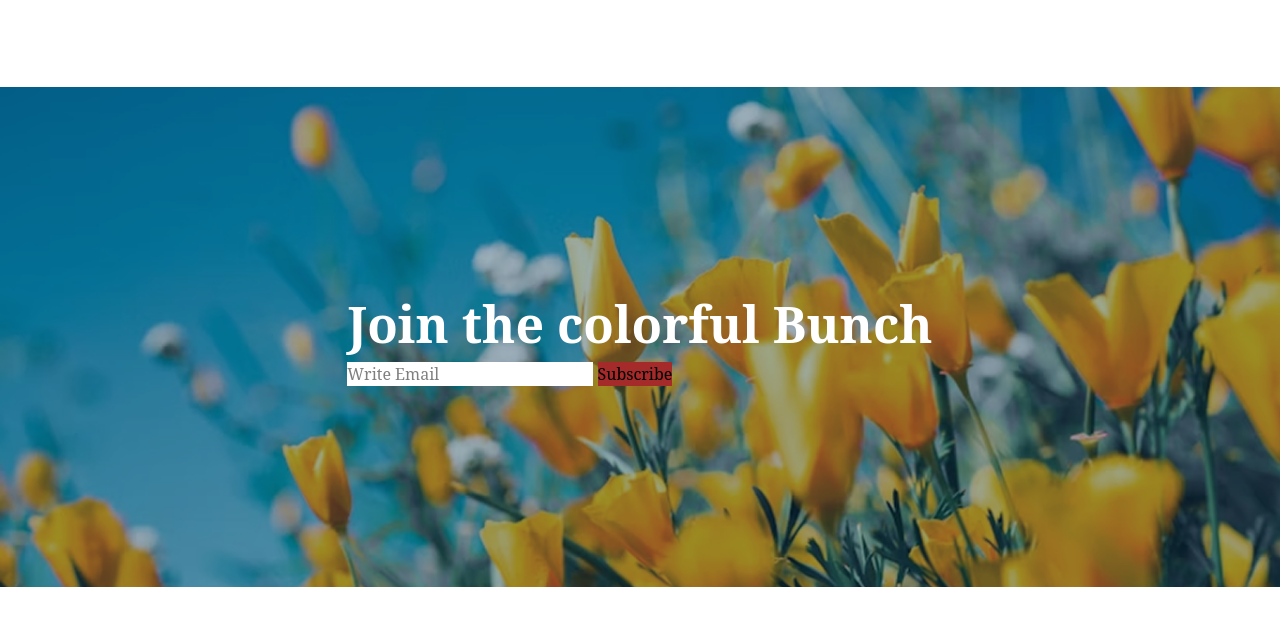
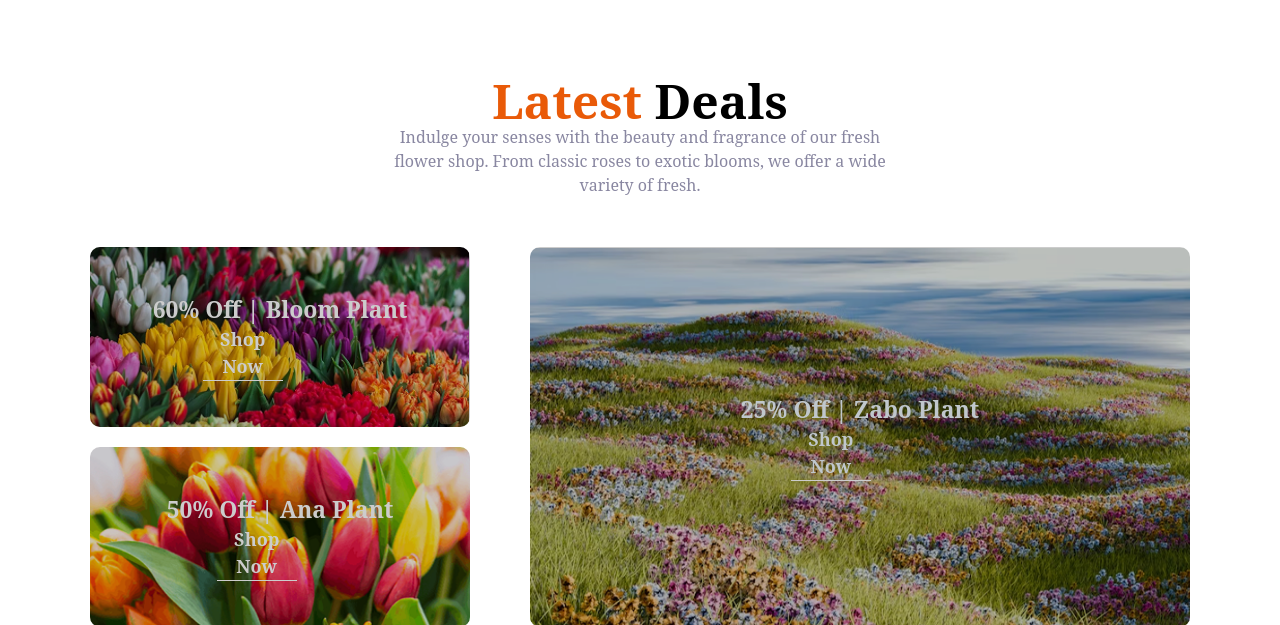
Before and after one commit to rozina143/Assignment-2-flowers, a plain HTML site: page index.html in a window 1280 px wide. Shown: the part 2268-2893 px from the top of the page. Drawn offline with nearby package versions, Linux system fonts and the light colour scheme.

Commit message:
finished the work

```diff
--- a/index.html
+++ b/index.html
@@ -77,49 +77,49 @@
         <p class="text-center" style="color: rgb(17, 17, 17); font-weight:700;font-family: Inter;">20 USD</p>
         <button class="btn">ADD TO CART</button>
     </div>
-    <!-- card 1 -->
+    <!-- card 2 -->
     <div class="card">
         <img src="./assets/sample-flower-image.png" alt="">
         <p class="text-center">Lily Blossom</p>
         <p class="text-center" style="color: rgb(17, 17, 17); font-weight:700;font-family: Inter;">20 USD</p>
         <button class="btn">ADD TO CART</button>
     </div>
-    <!-- card 1 -->
+    <!-- card 3-->
     <div class="card">
         <img src="./assets/sample-flower-image.png" alt="">
         <p class="text-center">Lily Blossom</p>
         <p class="text-center" style="color: rgb(17, 17, 17); font-weight:700;font-family: Inter;">20 USD</p>
         <button class="btn">ADD TO CART</button>
     </div>
-    <!-- card 1 -->
+    <!-- card 4 -->
     <div class="card">
         <img src="./assets/sample-flower-image.png" alt="">
         <p class="text-center">Lily Blossom</p>
         <p class="text-center" style="color: rgb(17, 17, 17); font-weight:700;font-family: Inter;">20 USD</p>
         <button class="btn">ADD TO CART</button>
     </div>
-    <!-- card 1 -->
+    <!-- card 5 -->
     <div class="card">
         <img src="./assets/sample-flower-image.png" alt="">
         <p class="text-center">Lily Blossom</p>
         <p class="text-center" style="color: rgb(17, 17, 17); font-weight:700;font-family: Inter;">20 USD</p>
         <button class="btn">ADD TO CART</button>
     </div>
-    <!-- card 1 -->
+    <!-- card 6 -->
     <div class="card">
         <img src="./assets/sample-flower-image.png" alt="">
         <p class="text-center">Lily Blossom</p>
         <p class="text-center" style="color: rgb(17, 17, 17); font-weight:700;font-family: Inter;">20 USD</p>
         <button class="btn">ADD TO CART</button>
     </div>
-    <!-- card 1 -->
+    <!-- card 7 -->
     <div class="card">
         <img src="./assets/sample-flower-image.png" alt="">
         <p class="text-center">Lily Blossom</p>
         <p class="text-center" style="color: rgb(17, 17, 17); font-weight:700;font-family: Inter;">20 USD</p>
         <button class="btn">ADD TO CART</button>
     </div>
-    <!-- card 1 -->
+    <!-- card 8 -->
     <div class="card">
         <img src="./assets/sample-flower-image.png" alt="">
         <p class="text-center">Lily Blossom</p>
@@ -148,11 +148,53 @@
 
             </div>
          </section>
+
+         <!-- latest deal section -->
+
+          <section class="container" style="margin-top: 80px;">
+<article class="deal-text">
+    <h1 class="font-bold font text-5xl"><span class="color2">Latest</span> Deals</h1>
+
+    <p style="width: 500px; margin: 0 auto; " class="color1">Indulge your senses with the beauty and fragrance of our fresh flower shop. From classic roses to exotic blooms, we offer a wide variety of fresh.</p>
+</article>
+
+<section class="deal">
+    <div class="offer">
+        <div class="deal-1">
+
+               <div>
+                 <p>60% Off | Bloom Plant</p>
+                <p class="shop">Shop Now</p>
+
+               </div>
+
+                <div class="overly"></div>
+
+
+        </div>
+        <div class="deal-2">
+        <div>
+                <p>50% Off | Ana Plant</p>
+                <p class="shop">Shop Now</p>
+                <div class="overly"></div>
+            </div>
+        </div>
+    </div>
+    <div class="deal-3">
+         <div>
+                <p>25% Off | Zabo Plant</p>
+                <p class="shop">Shop Now</p>
+                <div class="overly"></div>
+            </div>
+    </div>
+</section>
+          </section>
+
 <!-- colorful bunch section -->
-         <section class="color-bunch">
+         <section class="color-bunch ">
 <div>
-    <p style="font-size:50px;font-weight: bold;color: #FFF;" class="bunch-p">Join the colorful Bunch</p>
-    <div>
+    <p class="text">Join the colorful Bunch</p>
+    <div class=" input-btn">
         <input class="input" type="email" placeholder="Write Email">
         <button class="button">Subscribe</button>
     </div>
@@ -161,6 +203,7 @@
 
     </main>
 
+<!-- footer section -->
     <footer class="container">
         <article class="footer">
             <div>
--- a/styles/style.css
+++ b/styles/style.css
@@ -103,6 +103,112 @@ font-size: 16px;
     max-width: 500px;
 }
 
+/* latest deal section */
+
+.deal-text{
+   text-align: center;
+}
+
+.deal-1{
+    background-image: url(../assets/deal-bloom.png);
+    background-repeat: no-repeat;
+    background-size: cover;
+    width: 380px;
+    height: 180px;
+    border-radius: 10px;
+    display: flex;
+    justify-content: center;
+    align-items: center;
+    color: rgb(255, 255, 255);
+    font-size: 23px;
+    font-weight: bolder;
+    position: relative;
+}
+.overly{
+    position: absolute;
+    top: 0;
+    left: 0;
+    width:100%;
+    height: 100%;
+    background: rgba(0, 0, 0, 0.2);
+    border-radius: 10px;
+}
+.deal-2{
+
+ background-image: url(../assets/deal-ana.png);
+    background-repeat: no-repeat;
+    background-size: cover;
+    width: 380px;
+    height: 180px;
+    border-radius: 10px;
+    display: flex;
+    justify-content: center;
+    align-items: center;
+    color: #FFF ;
+    font-size: 23px;
+    font-weight: bolder;
+      margin-top: 20px;
+      position: relative;
+}
+
+.overly{
+    position: absolute;
+    top: 0;
+    left: 0;
+    width:100%;
+    height: 100%;
+    background: rgba(0, 0, 0, 0.2);
+    border-radius: 10px;
+}
+.deal-3{
+
+ background-image: url(../assets/deal-zabo.png);
+    background-repeat: no-repeat;
+    background-size: cover;
+    width: 660px;
+    height: 380px;
+    border-radius: 10px;
+    display: flex;
+    justify-content: center;
+    align-items: center;
+    color: aliceblue;
+    font-size: 23px;
+    font-weight:bolder;
+  position: relative;
+
+}
+
+.overly{
+    position: absolute;
+    top: 0;
+    left: 0;
+    width:100%;
+    height: 100%;
+    background: rgba(0, 0, 0, 0.2);
+    border-radius: 10px;
+}
+.deal{
+display: flex;
+justify-content: space-between;
+align-items: center;
+margin-top: 50px;
+}
+.offer{
+    gap: 40px;
+}
+.shop{
+
+     text-align: center;
+    border-bottom: 1px solid white;
+    width:80px;
+    margin-left: 50px;
+    font-size: 18px;
+
+
+
+}
+
+
 /* colorful bunch section */
 
 .color-bunch{
@@ -115,13 +221,27 @@ font-size: 16px;
    display: flex;
    justify-content: center;
    align-items: center;
+   text-align: center;
 }
-
+.text{
+    font-size:50px;
+    font-weight: bold;
+    color: #FFF;
+}
+.input-btn{
+   position: relative;
+}
 .input{
     background-color: #FFF;
+   width: 550px;
+   padding: 8px;
 }
 .button{
-    background-color: brown;
+    background-color:#E95A08;
+    position: absolute;
+     padding: 8px 40px;
+     color: aliceblue;
+right: -50px;
 }
 
 
@@ -161,7 +281,7 @@ list-style: none;
 }
 .freshflower-banner{
     flex-direction: column-reverse;
-    gap: 50px;
+    /* gap: 50px; */
     /* align-items: center; */
     align-items: start;
    }
@@ -182,13 +302,51 @@ list-style: none;
 .flower-p{
     text-align: center;
 }
+.deal{
+    flex-direction: column;
+
+}
+.deal-1{
+    width: 480px;
+
+}
+.deal-2{
+    width:480px ;
+    margin-top: 30px;
+
+}
+.deal-3{
+    width: 480px;
+    margin-top: 30px;
+
+}
+.deal-3{
+    margin-top: 30px;
+}
 .color-bunch{
     margin-top: 80px;
 }
-.bunch-p{
-    font-size: 20px;
 
+.text{
+    font-size:30px;
+    font-weight: 400px;
+    color: #FFF;
 }
+
+.input{
+    background-color: #FFF;
+   width: 350px;
+   padding: 8px;
+}
+.button{
+    background-color:#E95A08;
+    position: absolute;
+     padding: 8px 40px;
+     color: aliceblue;
+right: -30px;
+}
+
+
 .footer{
     flex-direction: column;
     align-items: start;
@@ -202,6 +360,8 @@ list-style: none;
     margin-top:40px;
 }
 }
+
+/* responsive section */
 
 @media  screen and (min-width:576px) and (max-width:992px){
     .link li{
@@ -220,6 +380,25 @@ list-style: none;
 .flower-love-section{
     flex-direction: column;
 }
+.deal{
+    flex-direction: column;
+}
+.deal-3{
+    margin-top: 30px;
+}
+
+.input{
+    background-color: #FFF;
+   width: 300px;
+   padding: 8px;
+}
+.button{
+    background-color:#E95A08;
+    position: absolute;
+     padding: 8px 40px;
+     color: aliceblue;
+right: 50px;
+}
 
 .footer{
     flex-direction: column;
```
